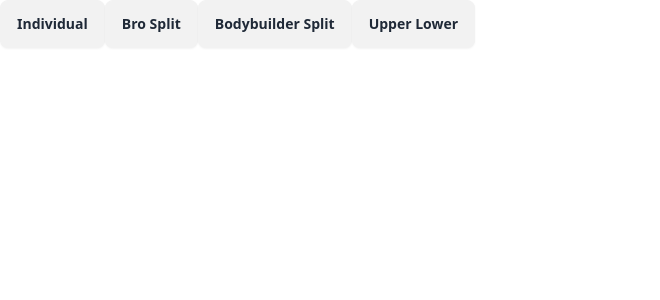
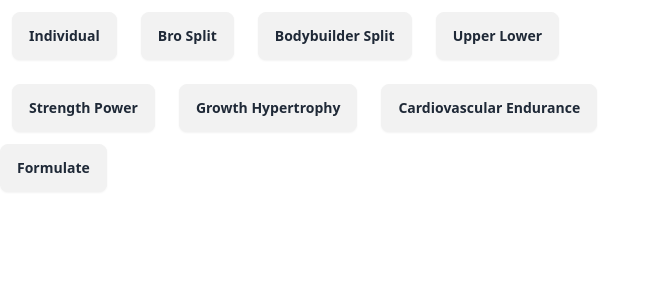
Before and after one commit to khusheranjan/fitness_freaks, a React (Vite) app: page / in a window 1280 px wide. Shown: the top 300 px of the page, without its empty margins (0-660 px from the left). Built offline with nearby package versions, Linux system fonts and the light colour scheme.

Commit message:
done with generating workouts

```diff
--- a/src/App.jsx
+++ b/src/App.jsx
@@ -1,12 +1,32 @@
 import { useState } from 'react'
-import Workout from './pages/Workout'
+import Workout from './pages/Workout';
+import { generateWorkout } from './utils/function';
 
 function App() {
-  const [count, setCount] = useState(0)
+  const [poison, setPoison] = useState('individual');
+  const [muscles, setMuscles] = useState([])
+  const [goal, setGoal] = useState('')
+  const [workout, setWorkout] = useState(null)
+
+  const updateWorkout= ()=>{
+    if(muscles.length <1) return
+
+    let newWorkout= generateWorkout({poison, muscles, goal})
+    setWorkout(newWorkout)
+  }
 
   return (
     <>
-      <Workout />
+      <Workout
+      poison= {poison}
+      setPoison= {setPoison}
+      muscles= {muscles}
+      setMuscles= {setMuscles}
+      goal= {goal}
+      setGoal={setGoal}
+      updateWorkout= {updateWorkout}
+       />
+
     </>
   )
 }
--- /dev/null
+++ b/src/pages/Generator.jsx
@@ -0,0 +1,9 @@
+import React from 'react'
+
+const Generator = () => {
+  return (
+    <div></div>
+  )
+}
+
+export default Generator
--- a/src/pages/Workout.jsx
+++ b/src/pages/Workout.jsx
@@ -1,11 +1,11 @@
 import React, { useState } from 'react';
-import { WORKOUTS } from '../utils/swolder';
+import { WORKOUTS , SCHEMES } from '../utils/swolder';
 
-const Workout = () => {
-  const [poison, setPoison] = useState('individual');
+const Workout = (props) => {
+
+  const {poison, setPoison, muscles, setMuscles, goal, setGoal, updateWorkout} = props
+
   const [showOptions, setShowOptions] = useState(false);
-  const [musclesGroup, setMusclesGroup] = useState([])
-  const [muscles, setMuscles] = useState('')
 
   const layoutfunc = () => {
     if (poison === 'individual') {
@@ -14,7 +14,9 @@ const Workout = () => {
           {
             WORKOUTS[poison].map((mus, musind) =>{
               return(
-                <div onClick={musclestotrain} key={musind}>{mus}</div>
+                <div onClick={() =>{
+                    musclestotrain(mus)
+                }} key={musind}>{mus}</div>
               )
             })
           }
@@ -24,29 +26,33 @@ const Workout = () => {
     else return(
       Object.keys(WORKOUTS[poison]).map((mus, musind) =>{
         return(
-          <div onClick={musclestotrain} key={musind}>{mus}</div>
+          <div onClick={() =>{
+            musclestotrain(mus)
+          }} key={musind}>{mus}</div>
         )
       })
     )
   };
 
 
-  const musclestotrain= () =>{
-    setMusclesGroup([...musclesGroup, muscles])
-    console.log(musclesGroup)
-  }
+  const musclestotrain= (mus) =>{
+    setMuscles([...muscles, mus])
+}
+console.log(muscles)
+console.log(goal)
 
 
   return (
+    <>
     <div>
       {
         Object.keys(WORKOUTS).map((type, typeIndex) => {
           return (
             <button
-              className='btn capitalize'
+              className='btn capitalize m-3'
               onClick={() => {
                 setPoison(type);
-                setMuscles([])
+                setMuscles ([])
                 setShowOptions(!showOptions);
               }}
               key={typeIndex}
@@ -58,6 +64,22 @@ const Workout = () => {
       }
       {showOptions ? layoutfunc() : null}
     </div>
+
+    <div>
+        {
+            Object.keys(SCHEMES).map((goals, goalsIndex) =>{
+                return(
+                    <button className='btn m-3 capitalize' onClick={() =>{
+                        setGoal(goals)
+                    }} key={goalsIndex}>{goals.replaceAll("_", " ")}</button>
+                )
+            })
+        }
+    </div>
+    <div>
+      <button className='btn' onClick={updateWorkout}>Formulate</button>
+    </div>
+    </>
   );
 };
 
--- a/src/utils/function.js
+++ b/src/utils/function.js
@@ -1,4 +1,4 @@
-import { EXERCISES, SCHEMES, TEMPOS, WORKOUTS } from "./swoldier"
+import { EXERCISES, SCHEMES, TEMPOS, WORKOUTS } from "./swolder"
 const exercises = exercisesFlattener(EXERCISES)
 
 export function generateWorkout(args) {
```
